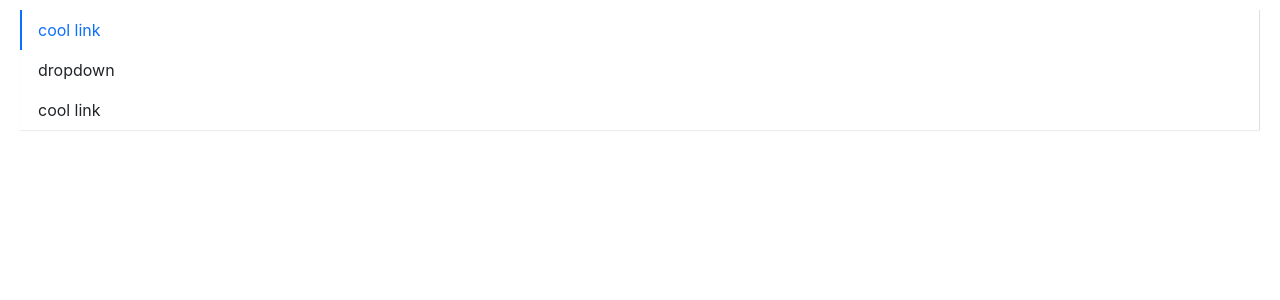
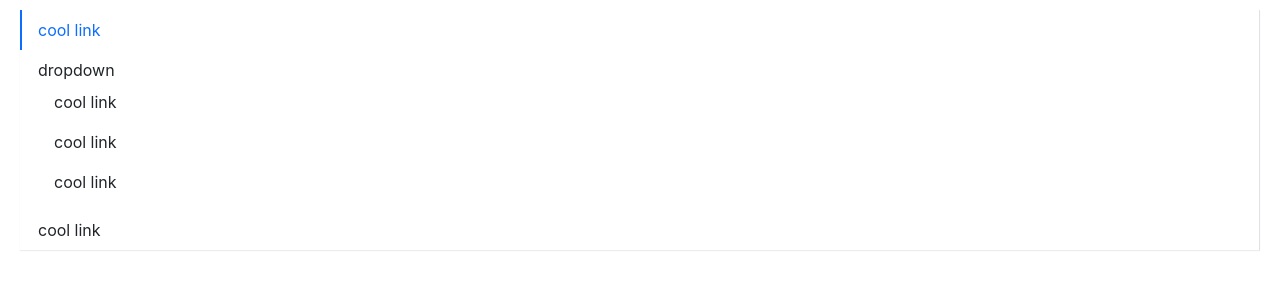
Before and after one commit to windofme1109/TS_React-AntdUI, a React (Create React App) app in the folder viking-ship/: page / in a window 1280 px wide. Shown: the top 300 px of the page. Built offline with nearby package versions, Linux system fonts and the light colour scheme.

Commit message:
导航栏垂直状态下，默认打开子列表，并修改 index 为字符串形式

```diff
--- a/viking-ship/src/App.tsx
+++ b/viking-ship/src/App.tsx
@@ -1,6 +1,5 @@
 import React from 'react';
 
-import Button, {ButtonSize, ButtonType} from './components/Button/button'
 import Menu from './components/Menu/menu'
 import MenuItem from './components/Menu/menuItem'
 import SubMenu from './components/Menu/subMenu'
@@ -10,7 +9,7 @@ function App() {
     return (
         <React.Fragment>
 
-                <Menu mode={"vertical"} onSelected={(index) => alert(index)}>
+                <Menu defaultIndex={'0'} mode={"vertical"} onSelected={(index) => alert(index)} defaultOpenSubMenus={['1']}>
                     <MenuItem>
                         cool link
                     </MenuItem>
--- a/viking-ship/src/components/Menu/menu.tsx
+++ b/viking-ship/src/components/Menu/menu.tsx
@@ -8,37 +8,43 @@ import {MenuItemProps} from './menuItem'
 type MenuModel = 'horizontal' | 'vertical';
 
 // 定义选中后的回调函数，接收SelectedIndex，也就是选中后的列表项的索引
-type SelectedCallback = (selectedIndex: number) => void
+type SelectedCallback = (selectedIndex: string) => void
 export interface MenuProps {
-    defaultIndex?: number;
+    // 将默认的 defaultIndex 属性设置为 string，这样可以拼接设置 Menu 组件的 index
+    defaultIndex?: string;
     className?: string;
     mode?: MenuModel;
     // 自定义组件样式，类型是React提供的CSSProperties
     style?: React.CSSProperties;
-    onSelected?: SelectedCallback
+    onSelected?: SelectedCallback;
+    // 在垂直状态下，默认打开 SubMenu 子列表
+    // 所以我们要判断有哪些 SubMenu，由于 SubMenu 数量不确定
+    // 所以这里使用数组接收，接收的数据类型是 string，因为 SubMenu 的 index 是 string 类型
+    defaultOpenSubMenus?: string[];
 }
 
 // 定义 context 的类型
 interface IMenuContext {
-    index: number;
+    index: string;
     onSelected?: SelectedCallback,
-    mode?: MenuModel
+    mode?: MenuModel,
+    defaultOpenSubMenus?: string[];
 }
 
 // 定义 Context
 // 创建这个 Context 的目的是将当前的处于激活状态的标签的索引以及回调函数传递到子组件中
 export const MenuContext = createContext<IMenuContext>({
-    index: 0
+    index: '0'
 })
 
 const Menu: React.FC<MenuProps> = (props) => {
 
-    const {defaultIndex, className, mode, style, onSelected, children} = props;
+    const {defaultIndex, className, mode, style, onSelected, children, defaultOpenSubMenus} = props;
     // currentActive表示当前选中的标签，统一放到Menu组件中进行管理
     const [currentActive, setActive] = useState(defaultIndex);
 
 
-    const handleClick = (index: number) => {
+    const handleClick = (index: string) => {
         setActive(index);
         console.log('index', index);
         if (onSelected) {
@@ -48,9 +54,10 @@ const Menu: React.FC<MenuProps> = (props) => {
     }
 
     const passedContext: IMenuContext = {
-        index: currentActive ? currentActive : 0,
+        index: currentActive ? currentActive : '0',
         onSelected: handleClick,
-        mode: mode
+        mode: mode,
+        defaultOpenSubMenus
     }
 
     // 添加class
@@ -88,7 +95,7 @@ const Menu: React.FC<MenuProps> = (props) => {
                 // 简单的说，就是将 每一个子元素复制一份，并向其 props 添加一个 index 属性
                 // 这样可以保证子元素的 index 是连续的，同时还可以自动传入index，（这个index的值就是map() 回调函数的的第二个参数 —— index）
                 return React.cloneElement(childElement, {
-                    index: childIndex
+                    index: childIndex.toString()
                 })
             } else {
                 console.error('warning: Menu has a child which is not a MenuItem Component');
@@ -111,8 +118,9 @@ const Menu: React.FC<MenuProps> = (props) => {
 
 // 添加默认属性
 Menu.defaultProps = {
-    defaultIndex: 0,
-    mode: "horizontal"
+    defaultIndex: '0',
+    mode: "horizontal",
+    defaultOpenSubMenus: []
 }
 
 export default Menu;
--- a/viking-ship/src/components/Menu/menuItem.tsx
+++ b/viking-ship/src/components/Menu/menuItem.tsx
@@ -3,7 +3,7 @@ import classNames from 'classnames';
 
 import {MenuContext} from './menu';
 export interface MenuItemProps {
-    index?: number;
+    index?: string;
     disabled?: boolean;
     className?: string;
     style?: React.CSSProperties
@@ -20,7 +20,7 @@ const MenuItem: React.FC<MenuItemProps> = (props) => {
     })
 
     const handleClick = () => {
-        if (!disabled && context.onSelected && typeof index === 'number') {
+        if (!disabled && context.onSelected && typeof index === 'string') {
             context.onSelected(index);
         }
     }
--- a/viking-ship/src/components/Menu/subMenu.tsx
+++ b/viking-ship/src/components/Menu/subMenu.tsx
@@ -7,14 +7,25 @@ import {render} from "react-dom";
 
 
 interface SubMenuProps {
-    index?: number;
+    index?: string;
     title: string;
     className?: string
 }
 
 const SubMenu: React.FC<SubMenuProps> = ({index, title, children, className}) => {
 
-    const [menuOpen, setOpen] = useState(false);
+    const context = useContext(MenuContext);
+    // defaultOpenSubMenus 为空数组，内部的元素类型不确定，我们这里将其断言为 Array<string>
+    // 保证数组内元素的类型为string
+    const openSubMenu = context.defaultOpenSubMenus as Array<string>;
+
+    // 在垂直状态下，默认打开 SubMenu 子列表
+    // 这里判断：index 存在，且模式为 vertical，
+    // 然后我们去判断 openSubMenu 中，是否存在这个index（当前的SubMenu 的 index）
+    // 存在就返回 true，不存在返回 false
+    const isOpened = (index && context.mode === 'vertical') ? openSubMenu.includes(index) : false;
+
+    const [menuOpen, setOpen] = useState(isOpened);
 
     const handleClick = (e: React.MouseEvent) => {
         e.preventDefault();
@@ -34,7 +45,7 @@ const SubMenu: React.FC<SubMenuProps> = ({index, title, children, className}) =>
 
 
 
-    const context = useContext(MenuContext);
+
     // 垂直模式下，必须点击才能打开下拉菜单
     const clicksEvents = context.mode === 'vertical' ? {
         onClick: handleClick
@@ -61,12 +72,14 @@ const SubMenu: React.FC<SubMenuProps> = ({index, title, children, className}) =>
         const subMenuClasses = classNames('viking-submenu', {
             'menu-opened': menuOpen
         })
-
-        const childElement = React.Children.map(children, (child, index) => {
+        console.log('ndex', index);
+        const childElement = React.Children.map(children, (child, i) => {
             const childElement = child as React.FunctionComponentElement<MenuItemProps>;
-
+            console.log('childIndex', i);
             if (childElement.type.displayName === 'MenuItem') {
-                return childElement;
+                return React.cloneElement(childElement, {
+                    index: `${index}-${i}`
+                })
             } else {
                 console.error('Warning: SubMenu has a child which is not a MenuItem Component')
             }
```
